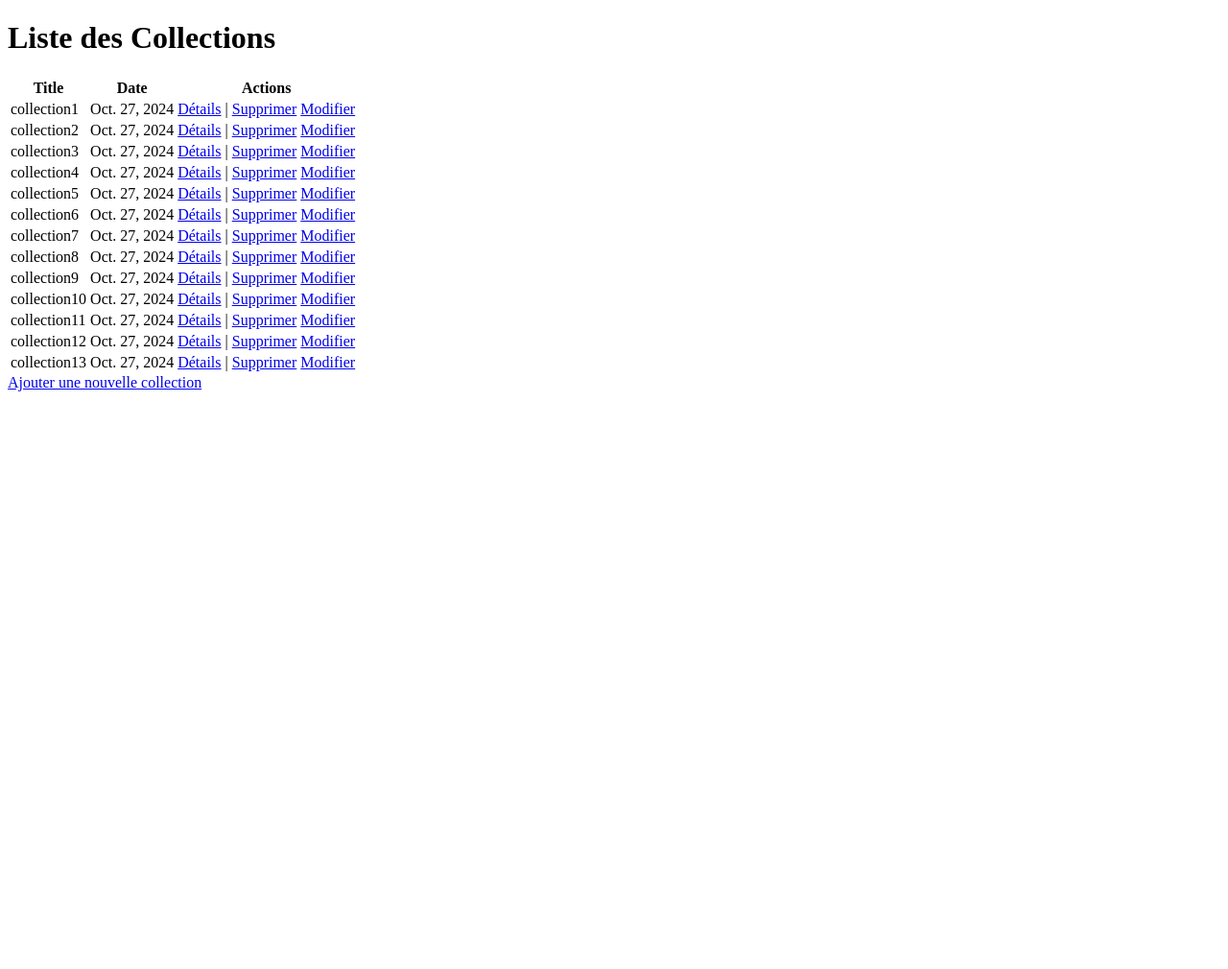
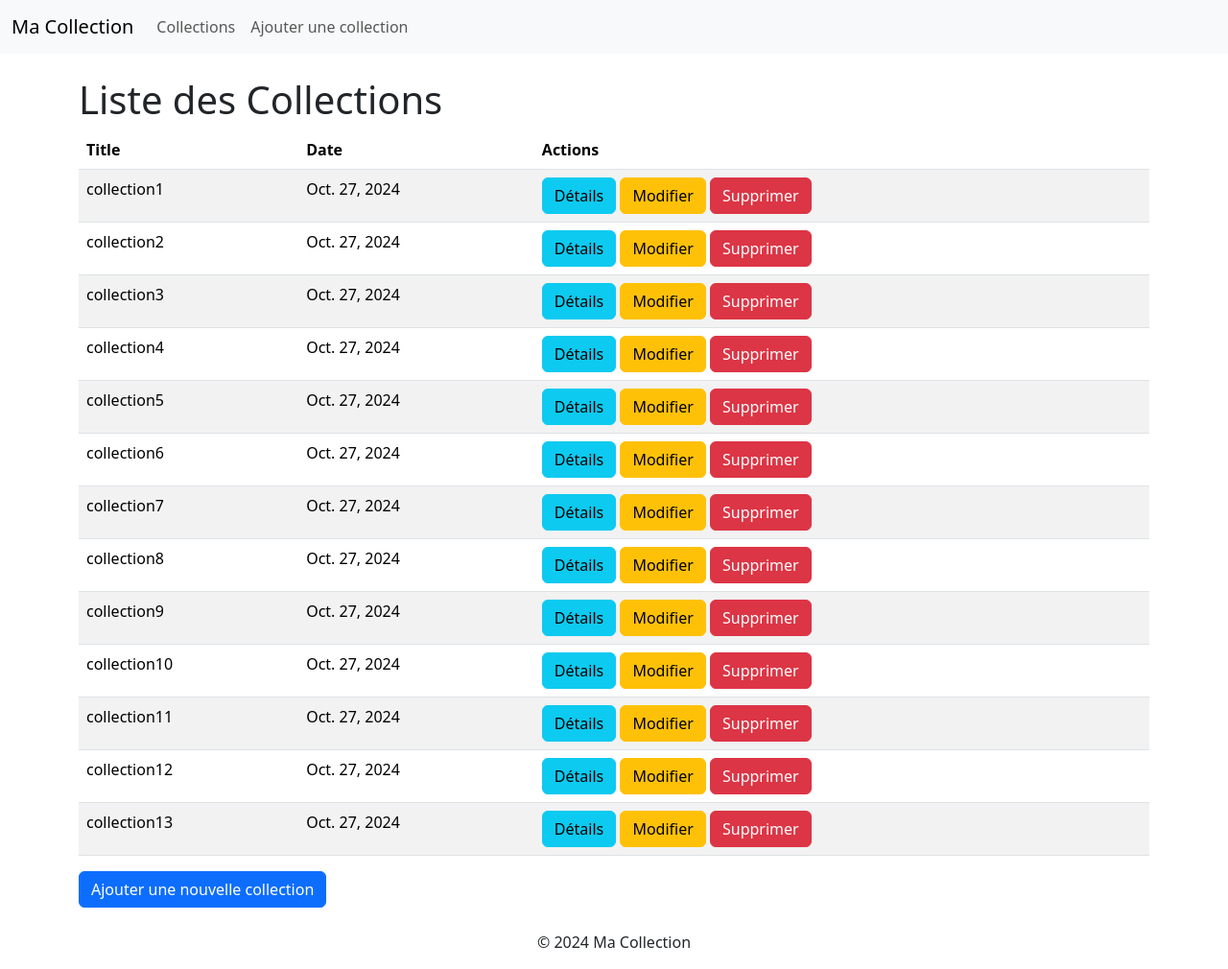
Before and after one commit to salma-gi-info/test2CC2, a Django app: page /all/ in a window 1280 px wide. Shown: the whole page at 96% size. Before the commit the page ends 408 px from the top, so only its background shows below. Run offline with Django 4.2, Linux system fonts and the light colour scheme; data comes from the database, SQL or seed files in the repository; some libraries are stand-ins or nearby versions.

Commit message:
question10 faite

```diff
--- /dev/null
+++ b/applicationtest/templates/base.html
@@ -0,0 +1,41 @@
+<!-- templates/base.html -->
+<!DOCTYPE html>
+<html lang="fr">
+<head>
+    <meta charset="UTF-8">
+    <meta name="viewport" content="width=device-width, initial-scale=1.0">
+    <title>{% block title %}Ma Collection{% endblock %}</title>
+    {% load django_bootstrap5 %}
+    {% bootstrap_css %}
+    {% bootstrap_javascript %}
+</head>
+<body>
+    <nav class="navbar navbar-expand-lg navbar-light bg-light">
+        <div class="container-fluid">
+            <a class="navbar-brand" href="/">Ma Collection</a>
+            <button class="navbar-toggler" type="button" data-bs-toggle="collapse" data-bs-target="#navbarNav" aria-controls="navbarNav" aria-expanded="false" aria-label="Toggle navigation">
+                <span class="navbar-toggler-icon"></span>
+            </button>
+            <div class="collapse navbar-collapse" id="navbarNav">
+                <ul class="navbar-nav">
+                    <li class="nav-item">
+                        <a class="nav-link" href="/all">Collections</a>
+                    </li>
+                    <li class="nav-item">
+                        <a class="nav-link" href="/new">Ajouter une collection</a>
+                    </li>
+                </ul>
+            </div>
+        </div>
+    </nav>
+
+    <div class="container mt-4">
+        {% block content %}
+        {% endblock %}
+    </div>
+
+    <footer class="text-center mt-4">
+        <p>© 2024 Ma Collection</p>
+    </footer>
+</body>
+</html>
--- a/applicationtest/templates/collection_list.html
+++ b/applicationtest/templates/collection_list.html
@@ -1,29 +1,31 @@
-<!DOCTYPE html>
-<html lang="en">
-<head>
-    <meta charset="UTF-8">
-    <title>Liste des Collections</title>
-</head>
-<body>
-    <h1>Liste des Collections</h1>
-    <table>
+<!-- templates/collection_list.html -->
+{% extends 'base.html' %}
+
+{% block title %}Liste des Collections{% endblock %}
+
+{% block content %}
+<h1>Liste des Collections</h1>
+<table class="table table-striped">
+    <thead>
         <tr>
             <th>Title</th>
             <th>Date</th>
             <th>Actions</th>
         </tr>
+    </thead>
+    <tbody>
         {% for collection in collections %}
         <tr>
             <td>{{ collection.title }}</td>
             <td>{{ collection.date }}</td>
             <td>
-                <a href="{% url 'collec_detail' collection.id %}">Détails</a> |
-                <a href="{% url 'delete_collection' collection.id %}">Supprimer</a>
-                <a href="{% url 'edit_collection' collection.id %}">Modifier</a>
+                <a href="{% url 'collec_detail' collection.id %}" class="btn btn-info">Détails</a>
+                <a href="{% url 'edit_collection' collection.id %}" class="btn btn-warning">Modifier</a>
+                <a href="{% url 'delete_collection' collection.id %}" class="btn btn-danger">Supprimer</a>
             </td>
         </tr>
         {% endfor %}
-    </table>
-    <a href="{% url 'add_collection' %}">Ajouter une nouvelle collection</a>
-</body>
-</html>
+    </tbody>
+</table>
+<a href="{% url 'add_collection' %}" class="btn btn-primary">Ajouter une nouvelle collection</a>
+{% endblock %}
--- a/applicationtest/urls.py
+++ b/applicationtest/urls.py
@@ -1,5 +1,5 @@
 from django.urls import path
-from .views import about, index, collec_detail, collection_list, add_collection,delete_collection,edit_collection # Importation correcte
+from .views import about, index, collec_detail, collection_list, add_collection,delete_collection,edit_collection, base_view # Importation correcte
 
 urlpatterns = [
     path('', index, name='index'),
@@ -9,4 +9,5 @@ urlpatterns = [
     path('new/', add_collection, name='add_collection'),
     path('delete/<int:id>/', delete_collection, name='delete_collection'),
      path('change/<int:id>/', edit_collection, name='edit_collection'),
+     path('base/', base_view, name='base'),
 ]
--- a/applicationtest/views.py
+++ b/applicationtest/views.py
@@ -53,3 +53,9 @@ def edit_collection(request, id):
     else:
         form = CollecForm(instance=collection)
     return render(request, 'edit_collection.html', {'form': form, 'collection': collection})
+
+from django.shortcuts import render
+
+
+def base_view(request):
+    return render(request, 'base.html')  # Ensure you have a base.html template
--- a/myproject/settings.py
+++ b/myproject/settings.py
@@ -38,6 +38,7 @@ INSTALLED_APPS = [
     'django.contrib.messages',
     'django.contrib.staticfiles',
     'applicationtest',
+    'django_bootstrap5',
 ]
 
 MIDDLEWARE = [
```
Also changed, not shown: applicationtest/templates/edit_collection.html (+14 -16 lines).
